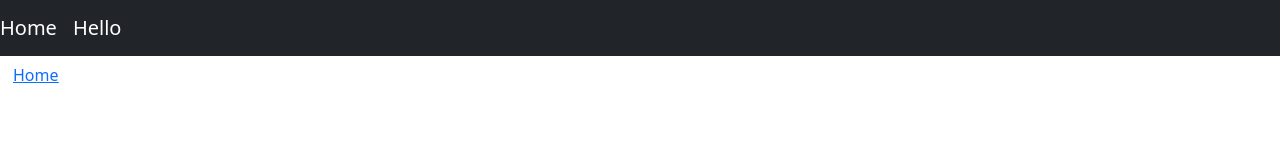
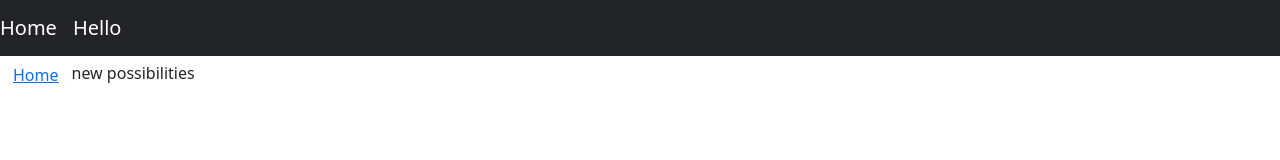
Before and after one commit to ShreyasJoshi7/F1Analytics, a React (Create React App) app: page /helloWorld in a window 1280 px wide. Shown: the top 160 px of the page. Built offline with nearby package versions, Linux system fonts and the light colour scheme.

Commit message:
changes helloworld.js

```diff
--- a/src/HelloWorld.js
+++ b/src/HelloWorld.js
@@ -11,6 +11,7 @@ class HelloWorld extends Component{
             <div>
                 <AppNavBar />
                 <Button color="link"><Link to='/'>Home</Link></Button>
+                new possibilities
             </div>
         );
     }
```
